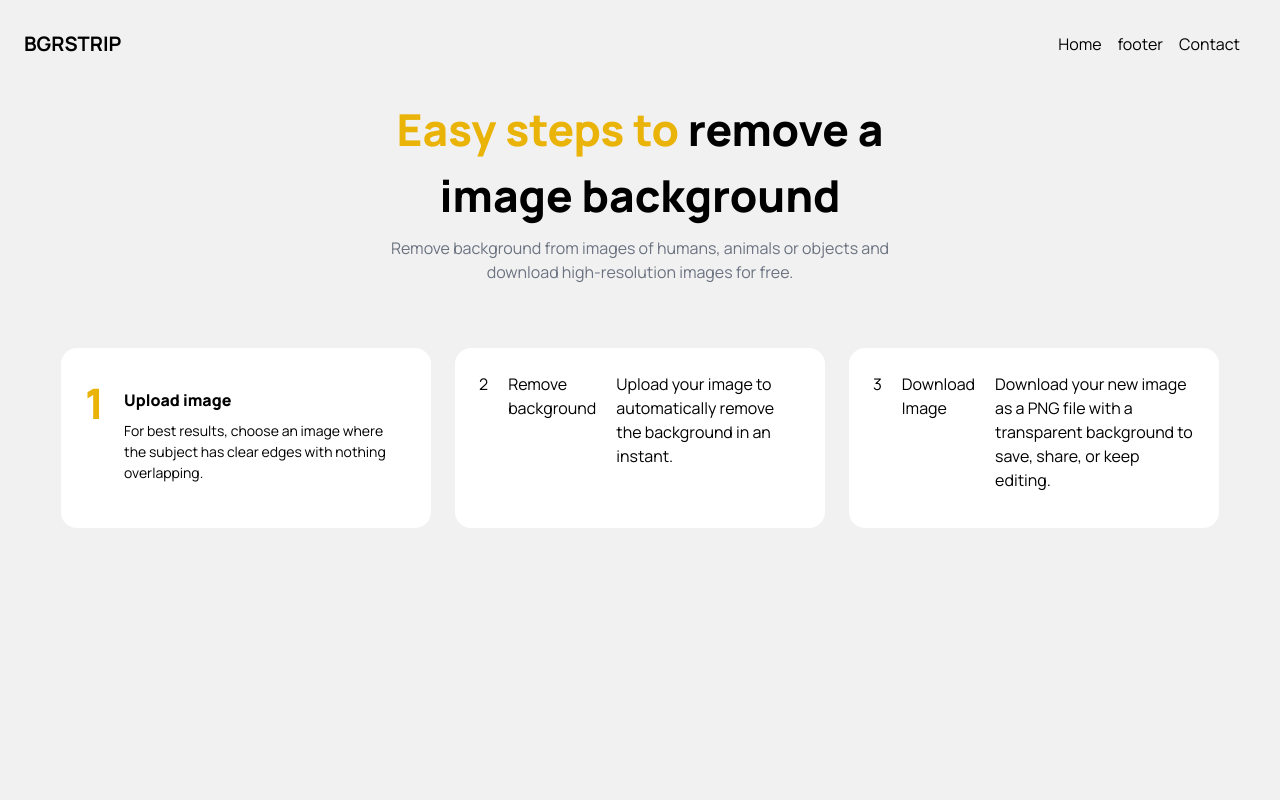
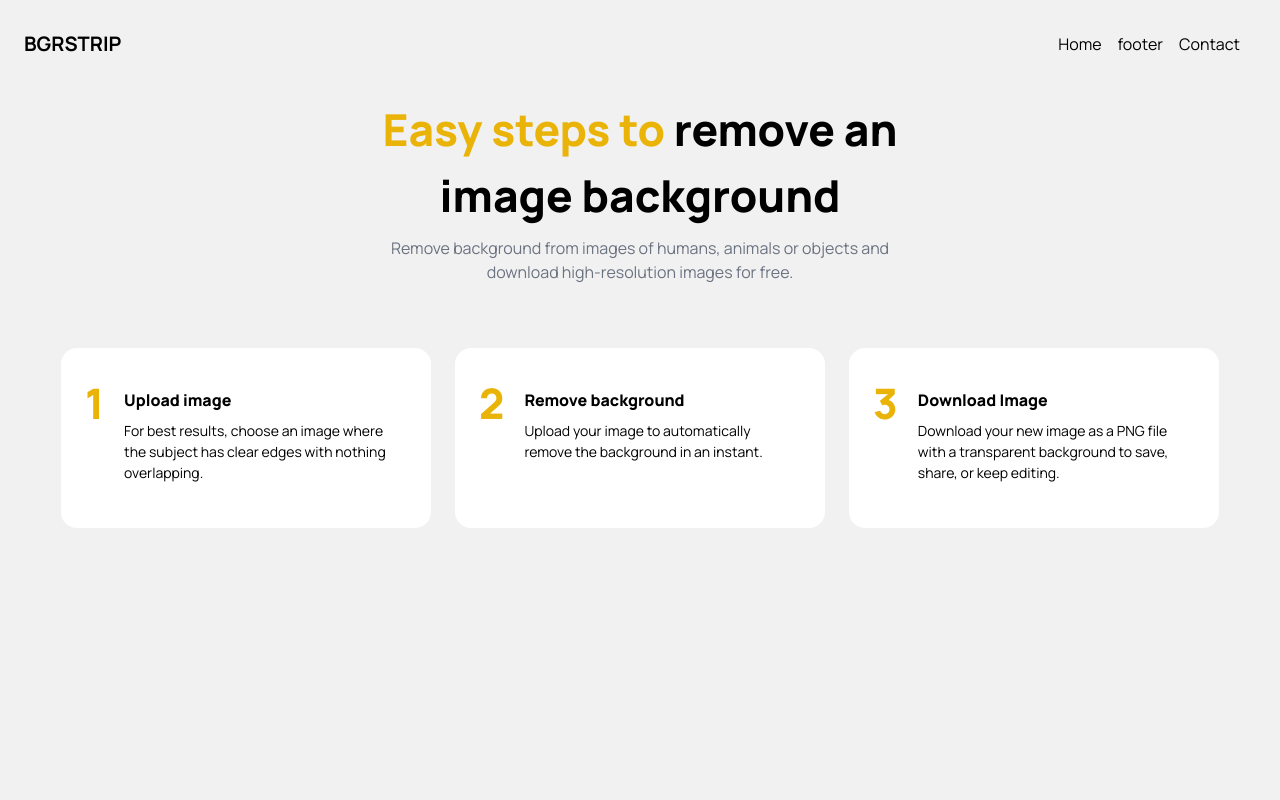
Before and after one commit to ShahFH/bgstrip, a Next.js app: page /content in a window 1280 px wide. Shown: the top 800 px of the page. Built offline with nearby package versions, Linux system fonts and the light colour scheme.

Commit message:
two section were done

```diff
--- a/src/app/content/page.jsx
+++ b/src/app/content/page.jsx
@@ -1,34 +1,36 @@
-import Image from 'next/image'
-import React from 'react'
+import Image from 'next/image';
+import React from 'react';
 
-export default function content() {
+export default function Content() {
 return (
-    //content Section
 <main className="flex min-h-screen flex-col items-center p-4 md:p-24 max-sm:m-12">
-    <div className='w-[570px]'>
-        <h1 className='text-[44px]  text-black font-extrabold text-center mb-2'><span className='text-yellow-500'>Easy steps to</span> remove a image background</h1>
+<div className='w-full md:w-[570px]'>
+<h1 className='text-[44px] text-black font-extrabold text-center mb-2'><span className='text-yellow-500'>Easy steps to</span> remove an image background</h1>
 <p className='text-[16px] text-gray-500 text-center'>Remove background from images of humans, animals or objects and download high-resolution images for free.</p>
 </div>
-    <div className='flex gap-6 mt-16 lg:flex-row  md:flex-col sm:flex-col'>
-        <div className='w-[370px] h-[180px] bg-white rounded-2xl p-6 flex gap-5'>
+<div className='flex flex-col gap-6 mt-16 md:flex-row'>
+<div className='w-full md:w-[370px] h-[180px] bg-white rounded-2xl p-6 flex gap-5'>
 <h1 className='text-yellow-500 font-extrabold text-[42px]'>1</h1>
 <div>
 <h2 className='text-black font-extrabold mt-4 mb-2'>Upload image</h2>
 <p className='text-[14px]'>For best results, choose an image where the subject has clear edges with nothing overlapping.</p>
 </div>
 </div>
-        <div className='w-[370px] h-[180px] bg-white rounded-2xl p-6 flex gap-5'>
-            <h1>2</h1>
-            <h2>Remove background</h2>
-            <p>Upload your image to automatically remove the background in an instant.</p>
+<div className='w-full md:w-[370px] h-[180px] bg-white rounded-2xl p-6 flex gap-5 mt-6 md:mt-0'>
+<h1 className='text-yellow-500 font-extrabold text-[42px]'>2</h1>
+<div>
+<h2 className='text-black font-extrabold mt-4 mb-2'>Remove background</h2>
+<p className='text-[14px]'>Upload your image to automatically remove the background in an instant.</p>
 </div>
-        <div className='w-[370px] h-[180px] bg-white rounded-2xl p-6 flex gap-5'>
-            <h1>3</h1>
-            <h2>Download Image</h2>
-            <p>Download your new image as a PNG file with a transparent background to save, share, or keep editing.</p>
+</div>
+<div className='w-full md:w-[370px] h-[180px] bg-white rounded-2xl p-6 flex gap-5 mt-6 md:mt-0'>
+<h1 className='text-yellow-500 font-extrabold text-[42px]'>3</h1>
+<div>
+<h2 className='text-black font-extrabold mt-4 mb-2'>Download Image</h2>
+<p className='text-[14px]'>Download your new image as a PNG file with a transparent background to save, share, or keep editing.</p>
+</div>
 </div>
 </div>
 </main>
-
-  )
+);
 }
```
Lines whose indentation alone changed are shown as unchanged.
